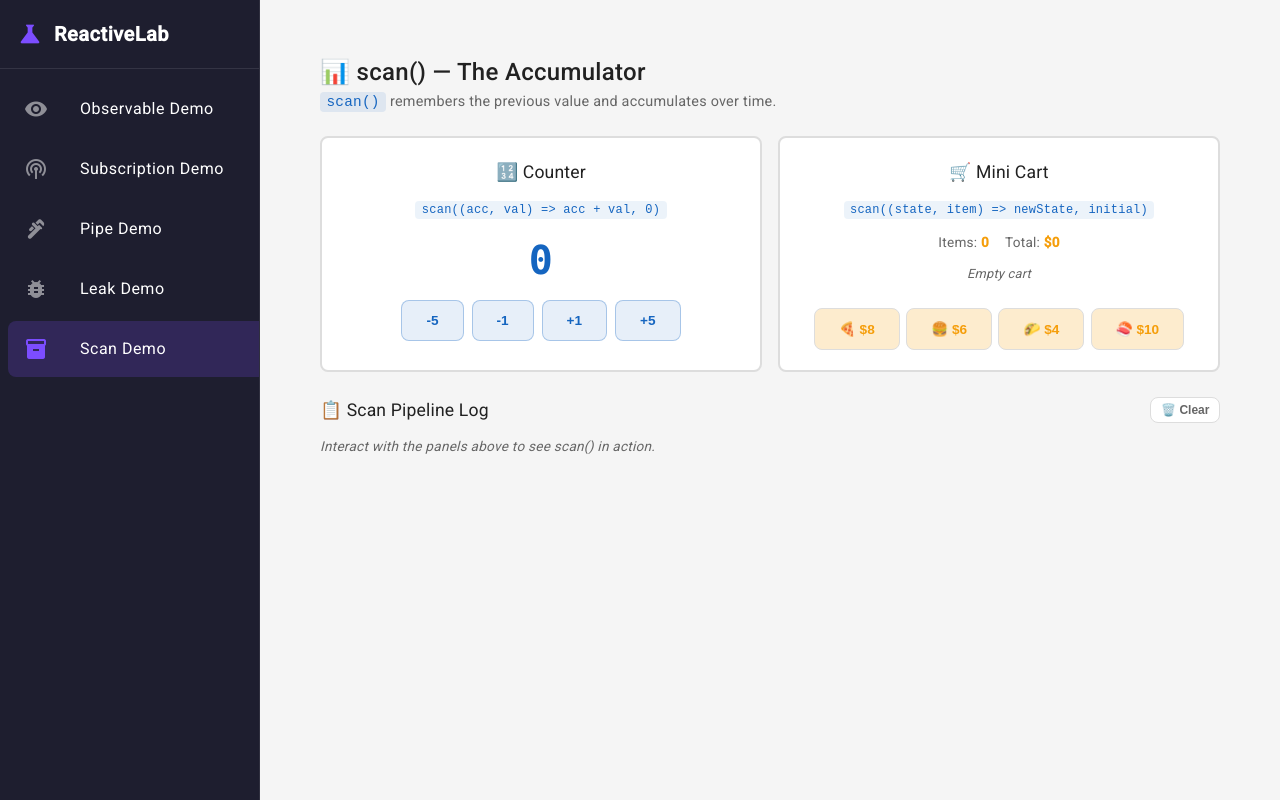
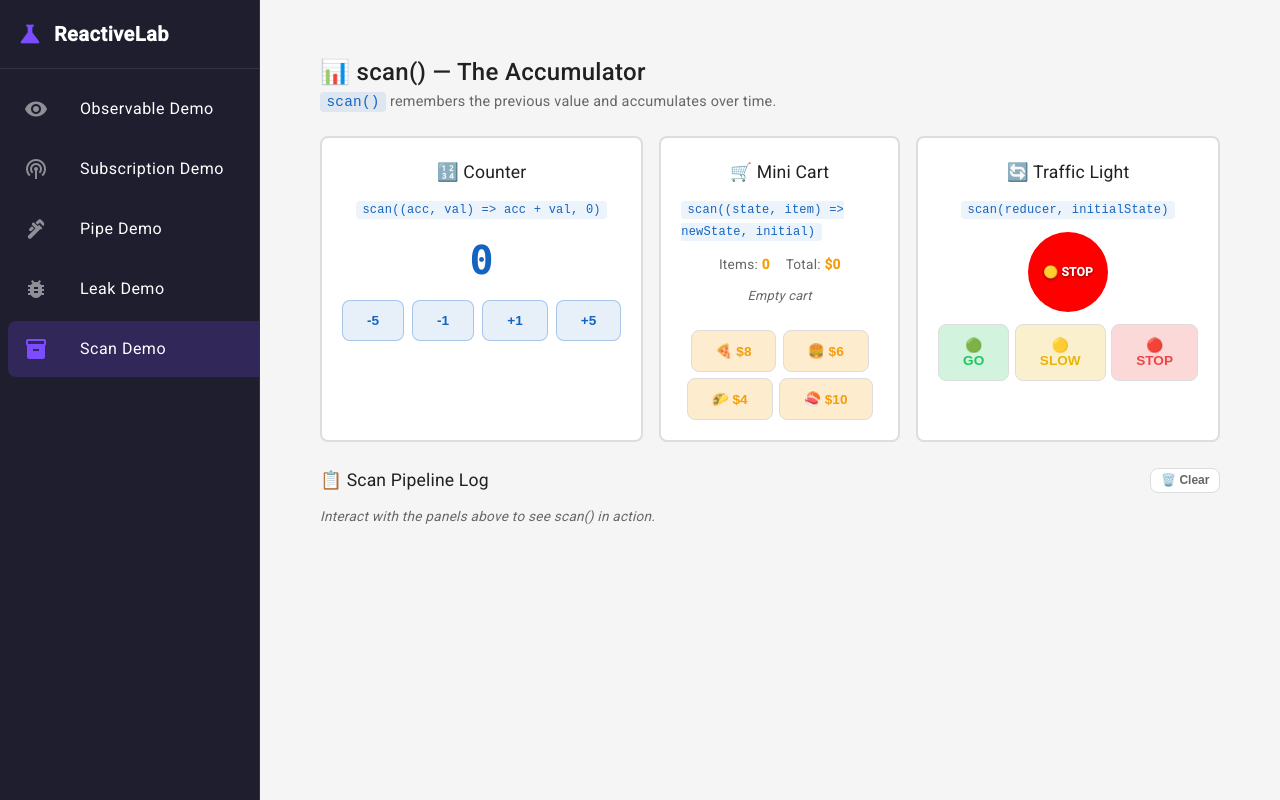
Before and after one commit to DebjaniGh/reactive-lab, an Angular app: page /scan-demo in a window 1280 px wide. Built offline with nearby package versions, Linux system fonts and the light colour scheme.

Commit message:
Add traffic light panel to scan-demo demonstrating state machine pattern with scan operator for GO/SLOW/STOP transitions with color-coded display

```diff
--- a/src/app/features/foundations/scan-demo/scan-demo.component.html
+++ b/src/app/features/foundations/scan-demo/scan-demo.component.html
@@ -31,7 +31,8 @@
         <button class="btn btn--counter" (click)="onCounter(5)">+5</button>
       </div>
     </div>
-        <!-- Panel 2: Mini Cart -->
+
+    <!-- Panel 2: Mini Cart -->
     <div class="scan-demo__panel">
       <h3>🛒 Mini Cart</h3>
       <p class="scan-demo__panel-desc">
@@ -66,6 +67,27 @@
         }
       </div>
     </div>
+
+        <!-- Panel 3: Traffic Light -->
+    <div class="scan-demo__panel">
+      <h3>🔄 Traffic Light</h3>
+      <p class="scan-demo__panel-desc">
+        <code>scan(reducer, initialState)</code>
+      </p>
+
+      <div
+        class="scan-demo__traffic-light"
+        [style.background]="trafficState.color"
+      >
+        {{ trafficState.label }}
+      </div>
+
+      <div class="scan-demo__traffic-buttons">
+        <button class="btn btn--go" (click)="onTraffic('GO')">🟢 GO</button>
+        <button class="btn btn--slow" (click)="onTraffic('SLOW')">🟡 SLOW</button>
+        <button class="btn btn--stop" (click)="onTraffic('STOP')">🔴 STOP</button>
+      </div>
+    </div>
   </div>
 
   <!-- ③ Scan Pipeline Log -->
--- a/src/app/features/foundations/scan-demo/scan-demo.component.scss
+++ b/src/app/features/foundations/scan-demo/scan-demo.component.scss
@@ -7,6 +7,9 @@ $color-muted: #666;
 $color-border: #ddd;
 $radius: 8px;
 $color-cart: #f59e0b;
+$color-traffic-go: #22c55e;
+$color-traffic-slow: #eab308;
+$color-traffic-stop: #ef4444;
 
 // ── Block ──
 .scan-demo {
@@ -42,11 +45,11 @@ $color-cart: #f59e0b;
 // ── Panels Grid ──
 .scan-demo__panels {
   display: grid;
-  grid-template-columns: repeat(2, 1fr);   // 🆕 CHANGE from 1fr to repeat(2, 1fr)
+  grid-template-columns: repeat(3, 1fr);   // 🆕 CHANGE from repeat(2, 1fr)
   gap: 1rem;
   margin-bottom: 1.5rem;
 
-  @media (max-width: 600px) {
+  @media (max-width: 700px) {               // 🆕 CHANGE breakpoint from 600px
     grid-template-columns: 1fr;
   }
 }
@@ -140,6 +143,21 @@ $color-cart: #f59e0b;
     background: rgba($color-cart, 0.2);
     color: $color-cart;
   }
+
+  &--go {
+  background: rgba($color-traffic-go, 0.2);
+  color: $color-traffic-go;
+}
+
+&--slow {
+  background: rgba($color-traffic-slow, 0.2);
+  color: $color-traffic-slow;
+}
+
+&--stop {
+  background: rgba($color-traffic-stop, 0.2);
+  color: $color-traffic-stop;
+}
 }
 
 // ── Log ──
@@ -249,3 +267,24 @@ $color-cart: #f59e0b;
   gap: 0.4rem;
   justify-content: center;
 }
+
+// ── Traffic Light ──
+.scan-demo__traffic-light {
+  width: 80px;
+  height: 80px;
+  border-radius: 50%;
+  display: flex;
+  align-items: center;
+  justify-content: center;
+  font-size: 0.75rem;
+  font-weight: 700;
+  color: #fff;
+  text-shadow: 0 1px 3px rgba(0, 0, 0, 0.5);
+  transition: background-color 0.3s ease;
+  box-shadow: 0 0 20px rgba(255, 255, 255, 0.15);
+}
+
+.scan-demo__traffic-buttons {
+  display: flex;
+  gap: 0.35rem;
+}
--- a/src/app/features/foundations/scan-demo/scan-demo.component.ts
+++ b/src/app/features/foundations/scan-demo/scan-demo.component.ts
@@ -27,6 +27,14 @@ interface CartState {
   count: number;
 }
 
+/** Traffic light state with label and color. */
+interface TrafficState {
+  label: string;
+  color: string;
+}
+
+type TrafficAction = 'GO' | 'SLOW' | 'STOP';
+
 // ── Reducer (pure function) ──
 
 /**
@@ -54,7 +62,22 @@ function cartReducer(state: CartState, item: CartItem): CartState {
   };
 }
 
-// Demo menu items used by the Mini Cart panel
+/**
+ * Transforms traffic light actions into display state.
+ * @param state Current traffic state.
+ * @param action Incoming action to process.
+ * @returns New traffic state with updated label and color.
+ */
+function trafficReducer(state: TrafficState, action: TrafficAction): TrafficState {
+  switch (action) {
+    case 'GO':   return { label: '🟢 GO',   color: 'green' };
+    case 'SLOW': return { label: '🟡 SLOW', color: 'yellow' };
+    case 'STOP': return { label: '🔴 STOP', color: 'red' };
+    default:     return state;
+  }
+}
+
+/** Demo menu items used by the Mini Cart panel */
 const MENU: CartItem[] = [
   { name: 'Pizza',  icon: '🍕', price: 8  },
   { name: 'Burger', icon: '🍔', price: 6  },
@@ -75,6 +98,8 @@ export class ScanDemoComponent implements OnDestroy {
   private counter$$ = new Subject<number>();
   // Entry point for cart item events
   private cart$$ = new Subject<CartItem>();
+  // Entry point for traffic light actions
+  private traffic$$ = new Subject<TrafficAction>();
 
   // Subscription tracker
   private subs: Subscription[] = [];
@@ -84,6 +109,7 @@ export class ScanDemoComponent implements OnDestroy {
   log: LogEntry[] = [];
   cartState: CartState = { items: [], total: 0, count: 0 };
   menu = MENU;
+  trafficState: TrafficState = { label: '🟡 STOP', color: 'red' };
 
   // Log counter
   private logCounter = 0;
@@ -91,6 +117,7 @@ export class ScanDemoComponent implements OnDestroy {
   constructor() {
     this.setupCounter();
     this.setupCart();
+    this.setupTraffic();
   }
 
   // ── Counter Pipeline ──
@@ -134,6 +161,22 @@ export class ScanDemoComponent implements OnDestroy {
     this.subs.push(sub);
   }
 
+  /** Builds the traffic light state stream with scan(trafficReducer) and logs the latest state change. */
+  private setupTraffic(): void {
+  const sub = this.traffic$$
+    .pipe(
+      scan(trafficReducer, { label: '🔴 STOP', color: 'red' }),
+      tap((state) => {
+        this.addLog('🔄', `→ ${state.label}`);
+      })
+    )
+    .subscribe((state) => {
+      this.trafficState = state;
+    });
+
+  this.subs.push(sub);
+}
+
   // ── Template Actions ──
 
   /** Emits a counter delta into the accumulation pipeline. */
@@ -150,6 +193,11 @@ export class ScanDemoComponent implements OnDestroy {
   /** Pushes a selected menu item into the cart accumulation pipeline. */
   onAddToCart(item: CartItem): void {
     this.cart$$.next(item);
+  }
+
+  /** Emits a traffic light action into the accumulation pipeline. */
+  onTraffic(action: TrafficAction): void {
+    this.traffic$$.next(action);
   }
 
   // ── Helpers ──
@@ -169,5 +217,6 @@ export class ScanDemoComponent implements OnDestroy {
     this.subs.forEach((s) => s.unsubscribe());
     this.counter$$.complete();
     this.cart$$.complete();
+    this.traffic$$.complete();
   }
 }
```
